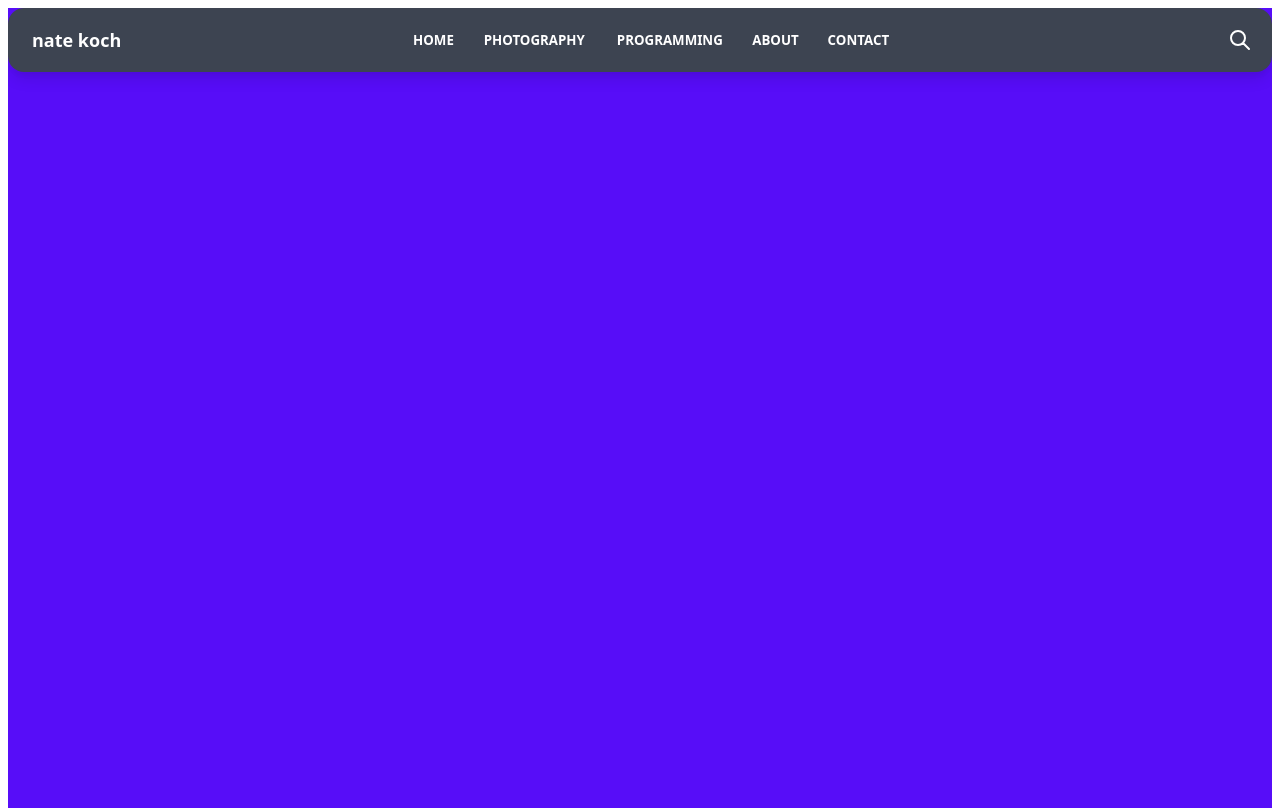
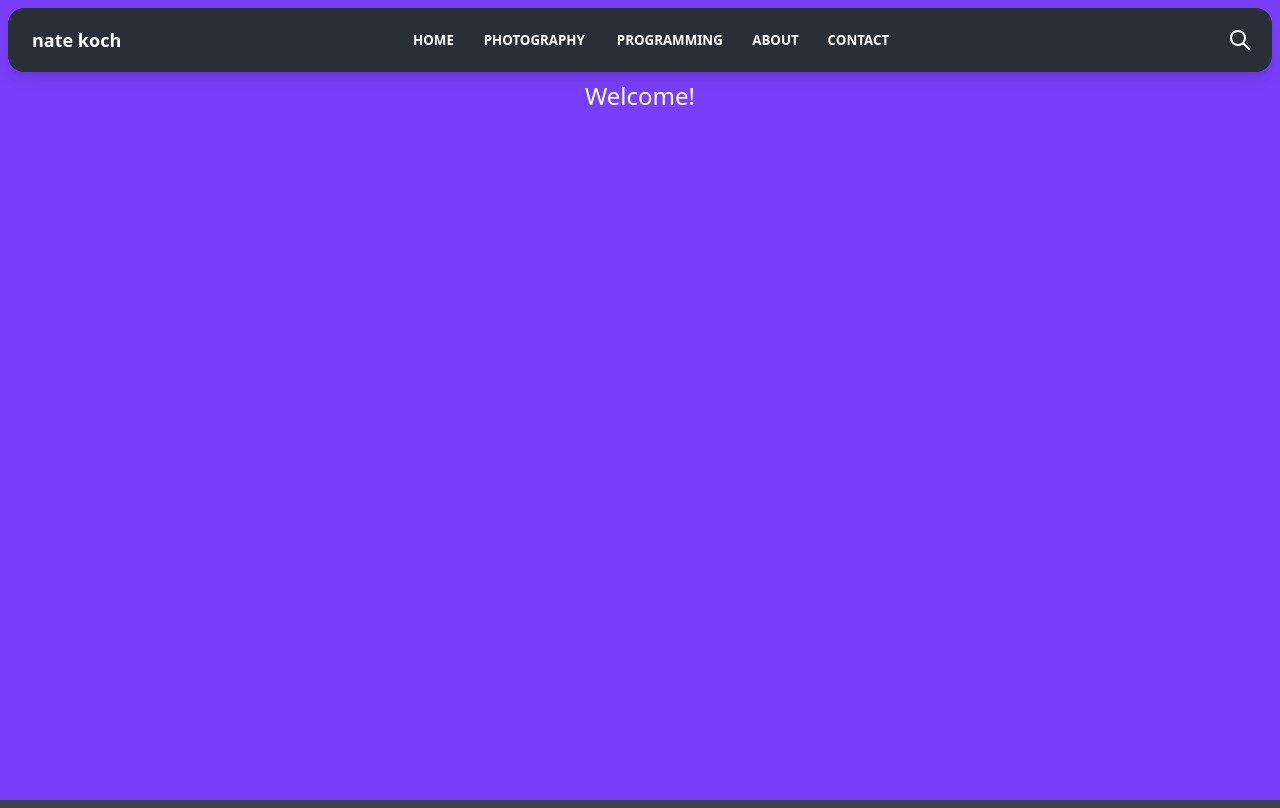
Before and after one commit to natekoch/portfolio, a Svelte app: page / in a window 1280 px wide. Built offline with nearby package versions, Linux system fonts and the light colour scheme.

Commit message:
moved navbar file location to have background

```diff
--- a/public/index.css
+++ b/public/index.css
@@ -202,7 +202,8 @@ select { /* 1 */
 Correct the inability to style clickable types in iOS and Safari.
 */
 
-button {
+button,
+[type='button'] {
   -webkit-appearance: button;
 }
 
@@ -633,6 +634,41 @@ html {
     --tab-border: 1px;
     --tab-radius: 0.5rem;
   }
+}
+
+[data-theme=dark] {
+  --p: 259 94% 61%;
+  --pf: 259 94.4% 51.2%;
+  --pc: 0 0% 100%;
+  --s: 314 100% 47.1%;
+  --sf: 314 100% 37.1%;
+  --sc: 0 0% 100%;
+  --a: 174 60% 51%;
+  --af: 174 59.8% 41%;
+  --ac: 0 0% 100%;
+  --n: 222 13.4% 19%;
+  --nf: 223 13.7% 10%;
+  --nc: 0 0% 100%;
+  --b1: 219 14.1% 27.8%;
+  --b2: 222 13.4% 19%;
+  --b3: 223 13.7% 10%;
+  --bc: 228 14.3% 93.1%;
+  --in: 202 100% 70%;
+  --su: 89 61.6% 52%;
+  --wa: 54 68.8% 63.5%;
+  --er: 0 100% 71.8%;
+  --border-color: var(--b3);
+  --rounded-box: 1rem;
+  --rounded-btn: 0.5rem;
+  --rounded-badge: 1.9rem;
+  --animation-btn: 0.25s;
+  --animation-input: .2s;
+  --btn-text-case: uppercase;
+  --btn-focus-scale: 0.95;
+  --navbar-padding: .5rem;
+  --border-btn: 1px;
+  --tab-border: 1px;
+  --tab-radius: 0.5rem;
 }
 
 .btn {
@@ -1270,8 +1306,8 @@ html {
   align-items: stretch;
 }
 
-.overflow-auto {
-  overflow: auto;
+.overflow-hidden {
+  overflow: hidden;
 }
 
 .bg-primary {
@@ -1293,13 +1329,27 @@ html {
   padding-right: 0.5rem;
 }
 
+.text-center {
+  text-align: center;
+}
+
 .text-lg {
   font-size: 1.125rem;
   line-height: 1.75rem;
 }
 
+.text-2xl {
+  font-size: 1.5rem;
+  line-height: 2rem;
+}
+
 .font-bold {
   font-weight: 700;
+}
+
+.text-white {
+  --tw-text-opacity: 1;
+  color: rgba(255, 255, 255, var(--tw-text-opacity));
 }
 
 .text-neutral-content {
--- a/public/index.html
+++ b/public/index.html
@@ -14,6 +14,39 @@
 	<script defer src='/build/bundle.js'></script>
 </head>
 
-<body>
+<body class="border-6 overflow-hidden bg-primary min-h-screen min-w-screen">
+	<div class="navbar mb-2 shadow-lg bg-neutral text-neutral-content rounded-box">
+		<div class="px-2 mx-2 navbar-start">
+			<span class="text-lg font-bold">
+				nate koch
+			</span>
+		</div>
+		<div class="hidden px-2 mx-2 navbar-center lg:flex">
+			<div class="flex items-stretch">
+				<button class="btn btn-ghost btn-sm rounded-btn">
+					Home
+				</button>
+				<button class="btn btn-ghost btn-sm rounded-btn">
+					Photography
+				</button>
+				<button class="btn btn-ghost btn-sm rounded-btn">
+					Programming
+				</button>
+				<button class="btn btn-ghost btn-sm rounded-btn">
+					About
+				</button>
+				<button class="btn btn-ghost btn-sm rounded-btn">
+					Contact
+				</button>
+			</div>
+		</div>
+		<div class="navbar-end">
+			<button class="btn btn-square btn-ghost">
+				<svg xmlns="http://www.w3.org/2000/svg" fill="none" viewBox="0 0 24 24" class="inline-block w-6 h-6 stroke-current">
+				<path stroke-linecap="round" stroke-linejoin="round" stroke-width="2" d="M21 21l-6-6m2-5a7 7 0 11-14 0 7 7 0 0114 0z"></path>
+				</svg>
+			</button>
+		</div>
+	</div>
 </body>
 </html>
--- a/src/App.svelte
+++ b/src/App.svelte
@@ -1,59 +1,11 @@
 <script>
 </script>
 
-<main class="overflow-auto bg-primary min-h-screen">
-	<div class="navbar mb-2 shadow-lg bg-neutral text-neutral-content rounded-box">
-		<div class="px-2 mx-2 navbar-start">
-			<span class="text-lg font-bold">
-				nate koch
-			</span>
-		</div>
-		<div class="hidden px-2 mx-2 navbar-center lg:flex">
-			<div class="flex items-stretch">
-				<button class="btn btn-ghost btn-sm rounded-btn">
-					Home
-				</button>
-				<button class="btn btn-ghost btn-sm rounded-btn">
-					Photography
-				</button>
-				<button class="btn btn-ghost btn-sm rounded-btn">
-					Programming
-				</button>
-				<button class="btn btn-ghost btn-sm rounded-btn">
-					About
-				</button>
-				<button class="btn btn-ghost btn-sm rounded-btn">
-					Contact
-				</button>
-			</div>
-		</div>
-		<div class="navbar-end">
-			<button class="btn btn-square btn-ghost">
-				<svg xmlns="http://www.w3.org/2000/svg" fill="none" viewBox="0 0 24 24" class="inline-block w-6 h-6 stroke-current">
-				<path stroke-linecap="round" stroke-linejoin="round" stroke-width="2" d="M21 21l-6-6m2-5a7 7 0 11-14 0 7 7 0 0114 0z"></path>
-				</svg>
-			</button>
-		</div>
+<main>
+	<div class="text-center">
+		<h1 class="text-bold text-2xl text-white">Welcome!</h1>
 	</div>
 </main>
 
 <style>
-	main {
-		text-align: center;
-		max-width: 240px;
-		margin: 0 auto;
-	}
-
-	h1 {
-		color: #ff3e00;
-		text-transform: uppercase;
-		font-size: 4em;
-		font-weight: 100;
-	}
-
-	@media (min-width: 640px) {
-		main {
-			max-width: none;
-		}
-	}
 </style>
--- a/tailwind.config.js
+++ b/tailwind.config.js
@@ -10,6 +10,7 @@ module.exports = {
   purge: {
     content: [
      "./src/App.svelte",
+     "./public/index.html"
     ],
     enabled: production // disable purge in dev
   },
```
Also changed, not shown: public/build/bundle.css, public/build/bundle.js, 1 other file (tests, documents, lock files or other folders).
